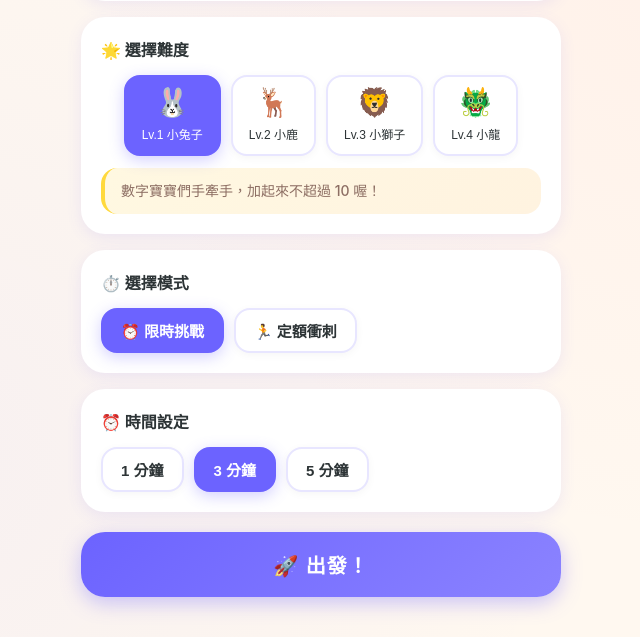
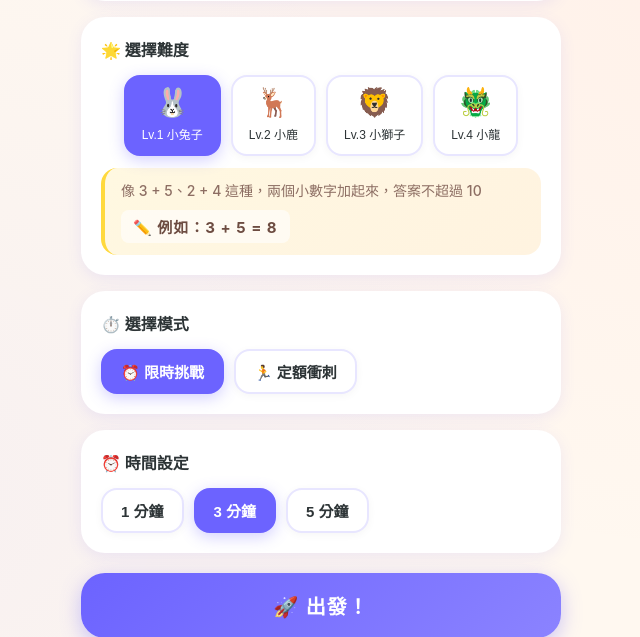
Before and after one commit to haochen0821-lab/daymath, a Flask app: page / in a window 1280 px wide. Shown: the part 255-892 px from the top of the page, without its empty margins (319-959 px from the left). Before the commit the page ends 868 px from the top, so only its background shows below. Run offline with Flask 3, Linux system fonts and the light colour scheme.

Commit message:
feat: 新增「結束挑戰」按鈕 + 改寫難度說明更清楚
- 練習中新增「結束挑戰」按鈕，可中途放棄並結算目前成績
- 每個難度等級的 hint 改為具體範例說明（像 3+5、12÷3 這種）
- 新增 example 欄位，在選擇難度時顯示範例算式
- 修正 quitSession 中 timer 讀取順序問題

Co-Authored-By: Claude Opus 4.6 (1M context) <noreply@anthropic.com>

```diff
--- a/app/static/css/app.css
+++ b/app/static/css/app.css
@@ -206,6 +206,18 @@ body {
   font-weight: 500;
 }
 
+.level-example {
+  font-size: 15px;
+  color: #6D4C41;
+  font-weight: 700;
+  margin-top: 8px;
+  padding: 6px 12px;
+  background: rgba(255,255,255,0.6);
+  border-radius: 8px;
+  display: inline-block;
+  letter-spacing: 1px;
+}
+
 /* --- Practice Screen --- */
 .practice-screen {
   padding: 16px 0;
@@ -375,6 +387,10 @@ body {
 .practice-footer {
   text-align: center;
   padding-top: 20px;
+  display: flex;
+  flex-direction: column;
+  align-items: center;
+  gap: 14px;
 }
 
 .score-bar {
@@ -386,6 +402,24 @@ body {
   box-shadow: var(--shadow);
   font-size: 16px;
   font-weight: 600;
+}
+
+.btn-quit {
+  padding: 8px 20px;
+  border: 2px solid #E0E0E0;
+  border-radius: 30px;
+  background: transparent;
+  color: var(--text-light);
+  font-size: 14px;
+  font-weight: 500;
+  cursor: pointer;
+  transition: all 0.2s;
+}
+
+.btn-quit:hover {
+  border-color: var(--danger);
+  color: var(--danger);
+  background: var(--danger-light);
 }
 
 /* --- Star Burst --- */
--- a/app/static/js/app.js
+++ b/app/static/js/app.js
@@ -169,6 +169,8 @@ const TXT = {
   bullseye: "\uD83C\uDFAF",
   emptyStar: "\u2606",
   filledStar: "\u2B50",
+  flag: "\uD83C\uDFF3\uFE0F",
+  pencil: "\u270F\uFE0F",
 };
 
 // --- 設定畫面 ---
@@ -237,6 +239,9 @@ function SetupScreen({ onStart }) {
         {currentLevelInfo && (
           <div className="level-hint-box">
             <p className="level-hint">{currentLevelInfo.hint}</p>
+            {currentLevelInfo.example && (
+              <p className="level-example">{TXT.pencil} 例如：{currentLevelInfo.example}</p>
+            )}
           </div>
         )}
       </div>
@@ -387,6 +392,9 @@ function PracticeScreen({ session }) {
           <span>{TXT.dash}</span>
           <span>{TXT.cross} {session.totalAnswered - session.correctCount}</span>
         </div>
+        <button className="btn btn-quit" onClick={() => session.quitSession()}>
+          {TXT.flag} 結束挑戰
+        </button>
       </div>
     </div>
   );
--- a/app/static/js/components/questionGenerator.js
+++ b/app/static/js/components/questionGenerator.js
@@ -23,7 +23,8 @@ const QuestionGenerator = (() => {
         1: {
           name: "小兔子",
           description: "10 以內個位數相加",
-          hint: "數字寶寶們手牽手，加起來不超過 10 喔！",
+          hint: "像 3 + 5、2 + 4 這種，兩個小數字加起來，答案不超過 10",
+          example: "3 + 5 = 8",
           generate() {
             const a = rand(1, 9);
             const b = rand(1, 9 - a); // 確保和 <= 9，不進位
@@ -33,7 +34,8 @@ const QuestionGenerator = (() => {
         2: {
           name: "小鹿",
           description: "20 以內加法，不進位",
-          hint: "個位數乖乖的，加在一起不會超過 9！",
+          hint: "像 12 + 5、11 + 3 這種，個位數加起來不超過 9，不需要進位",
+          example: "12 + 5 = 17",
           generate() {
             let a, b;
             do {
@@ -45,8 +47,9 @@ const QuestionGenerator = (() => {
         },
         3: {
           name: "小獅子",
-          description: "20 以內加法，涉及進位",
-          hint: "個位數加在一起會『衝破 10』，要小心進位喔！",
+          description: "20 以內加法，需要進位",
+          hint: "像 8 + 7、6 + 9 這種，個位數加起來超過 10，要進位到十位數",
+          example: "8 + 7 = 15",
           generate() {
             let a, b;
             do {
@@ -59,7 +62,8 @@ const QuestionGenerator = (() => {
         4: {
           name: "小龍",
           description: "兩位數加法",
-          hint: "兩個大數字的對決！你是心算小高手！",
+          hint: "像 23 + 45、67 + 18 這種，兩個兩位數相加，可能需要進位",
+          example: "23 + 45 = 68",
           generate() {
             const a = rand(10, 99);
             const b = rand(10, 99);
@@ -70,12 +74,13 @@ const QuestionGenerator = (() => {
     },
 
     subtraction: {
-      symbol: "−",
+      symbol: "\u2212",
       levels: {
         1: {
           name: "小兔子",
           description: "10 以內減法",
-          hint: "小數字慢慢減，答案一定是正數喔！",
+          hint: "像 7 \u2212 3、9 \u2212 5 這種，10 以內的數字互減",
+          example: "7 \u2212 3 = 4",
           generate() {
             const a = rand(2, 10);
             const b = rand(1, a - 1);
@@ -85,7 +90,8 @@ const QuestionGenerator = (() => {
         2: {
           name: "小鹿",
           description: "20 以內減法，不借位",
-          hint: "個位數夠減，不用跟十位數借！",
+          hint: "像 18 \u2212 6、15 \u2212 3 這種，個位數夠減，不需要借位",
+          example: "18 \u2212 6 = 12",
           generate() {
             let a, b;
             do {
@@ -97,8 +103,9 @@ const QuestionGenerator = (() => {
         },
         3: {
           name: "小獅子",
-          description: "20 以內減法，涉及借位",
-          hint: "個位數不夠減，要跟十位數『借 10』來幫忙！",
+          description: "20 以內減法，需要借位",
+          hint: "像 15 \u2212 8、13 \u2212 7 這種，個位不夠減要跟十位借 1 變成 10",
+          example: "15 \u2212 8 = 7",
           generate() {
             let a, b;
             do {
@@ -111,7 +118,8 @@ const QuestionGenerator = (() => {
         4: {
           name: "小龍",
           description: "兩位數減法",
-          hint: "兩位數大對決！穩穩算，你做得到！",
+          hint: "像 73 \u2212 28、95 \u2212 47 這種，兩個兩位數互減，可能需要借位",
+          example: "73 \u2212 28 = 45",
           generate() {
             const a = rand(20, 99);
             const b = rand(10, a - 1);
@@ -126,8 +134,9 @@ const QuestionGenerator = (() => {
       levels: {
         1: {
           name: "小兔子",
-          description: "2, 5, 10 的乘法倍數",
-          hint: "2、5、10 是最好的朋友，先從它們開始！",
+          description: "2、5、10 的倍數",
+          hint: "只會出現 \u00D72、\u00D75、\u00D710，像 2\u00D73、5\u00D76、10\u00D74 這種最簡單的乘法",
+          example: "5 \u00D7 6 = 30",
           generate() {
             const multipliers = [2, 5, 10];
             const a = multipliers[rand(0, 2)];
@@ -138,7 +147,8 @@ const QuestionGenerator = (() => {
         2: {
           name: "小鹿",
           description: "九九乘法表",
-          hint: "背熟九九乘法表，你就是乘法小達人！",
+          hint: "1\u00D71 到 9\u00D79 的九九乘法，像 7\u00D78、4\u00D76 這種",
+          example: "7 \u00D7 8 = 56",
           generate() {
             const a = rand(1, 9);
             const b = rand(1, 9);
@@ -147,8 +157,9 @@ const QuestionGenerator = (() => {
         },
         3: {
           name: "小獅子",
-          description: "雙位數乘以個位數",
-          hint: "大數字乘小數字，拆開來算更簡單！",
+          description: "兩位數 \u00D7 一位數",
+          hint: "像 12\u00D74、35\u00D73 這種，可以拆成十位和個位分開乘再加起來",
+          example: "12 \u00D7 4 = 48",
           generate() {
             const a = rand(11, 99);
             const b = rand(2, 9);
@@ -163,8 +174,9 @@ const QuestionGenerator = (() => {
       levels: {
         1: {
           name: "小兔子",
-          description: "被除數 20 以內，可整除",
-          hint: "把東西平均分給大家，剛好分完不會剩！",
+          description: "20 以內的除法",
+          hint: "像 12\u00F73、20\u00F75 這種，答案都是整數，不會有餘數",
+          example: "12 \u00F7 3 = 4",
           generate() {
             const b = rand(2, 10);
             const answer = rand(1, Math.floor(20 / b));
@@ -174,8 +186,9 @@ const QuestionGenerator = (() => {
         },
         2: {
           name: "小鹿",
-          description: "被除數 100 以內，九九乘法逆運算",
-          hint: "想想九九乘法反過來，答案就出來了！",
+          description: "100 以內的除法",
+          hint: "像 56\u00F77、72\u00F78 這種，其實就是九九乘法反過來問",
+          example: "56 \u00F7 7 = 8",
           generate() {
             const b = rand(2, 9);
             const answer = rand(2, 9);
@@ -224,6 +237,7 @@ const QuestionGenerator = (() => {
           name: def.name,
           description: def.description,
           hint: def.hint,
+          example: def.example,
         };
       }
     }
--- a/app/static/js/components/useSession.js
+++ b/app/static/js/components/useSession.js
@@ -217,6 +217,21 @@ React.useEffect(() => {
     }
   }
 
+  // --- 中途放棄 ---
+  const quitSession = useCallback(() => {
+    if (!config) return;
+    // 先讀取時間再停止計時器
+    const totalSecs = config.mode === "timeAttack"
+      ? (config.value * 60) - timer.remainingSeconds
+      : timer.elapsedSeconds;
+    timer.pause();
+    const result = buildResult(answers, correctCount, config, totalSecs);
+    setSessionResult(result);
+    if (answers.length > 0) {
+      saveHistory(result);
+    }
+  }, [config, timer, answers, correctCount]);
+
   // --- 重置 ---
   const resetSession = useCallback(() => {
     timer.reset();
@@ -244,6 +259,7 @@ React.useEffect(() => {
     // 操作
     startSession,
     submitAnswer,
+    quitSession,
     resetSession,
     // 歷史
     getHistory,
```
